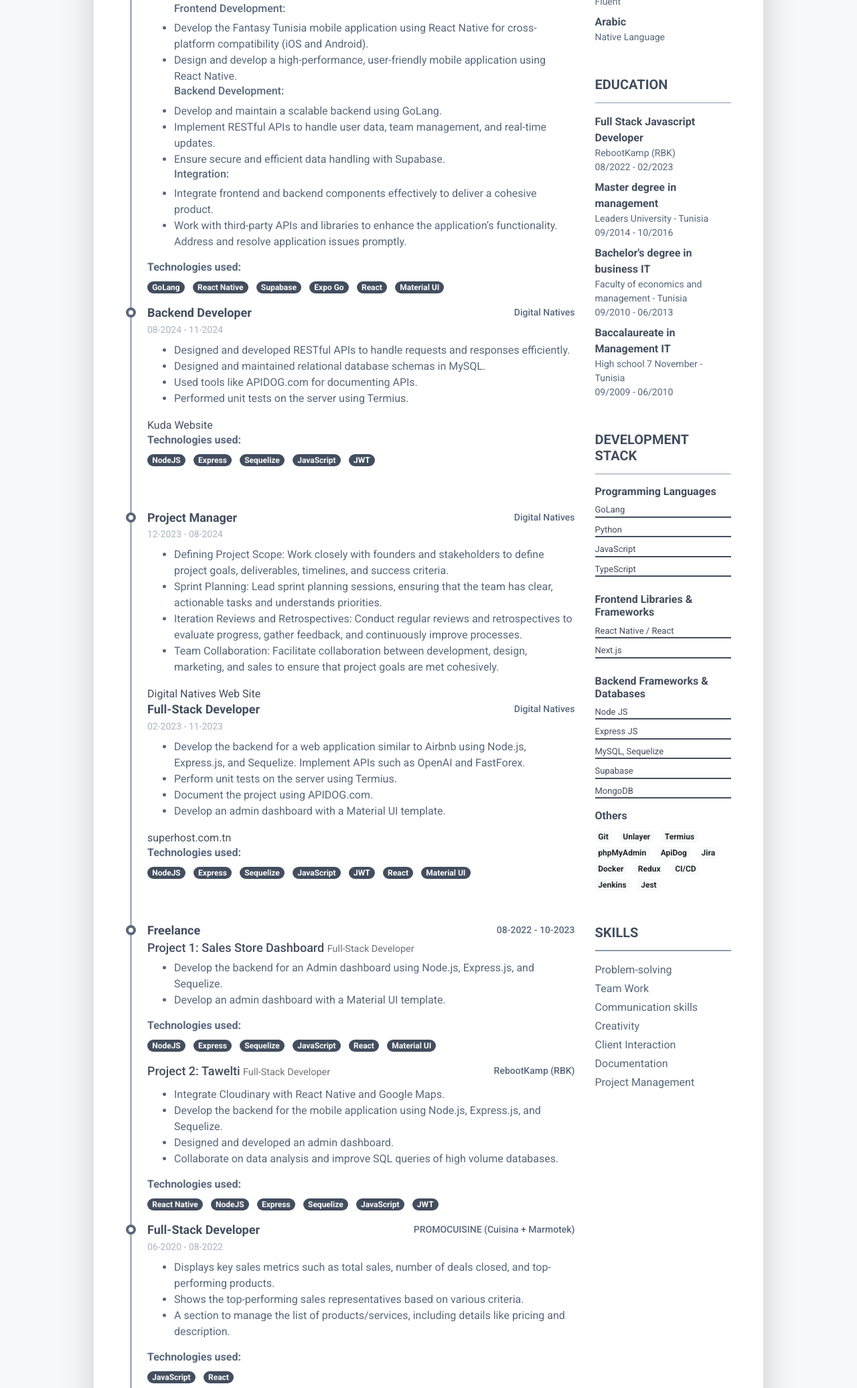
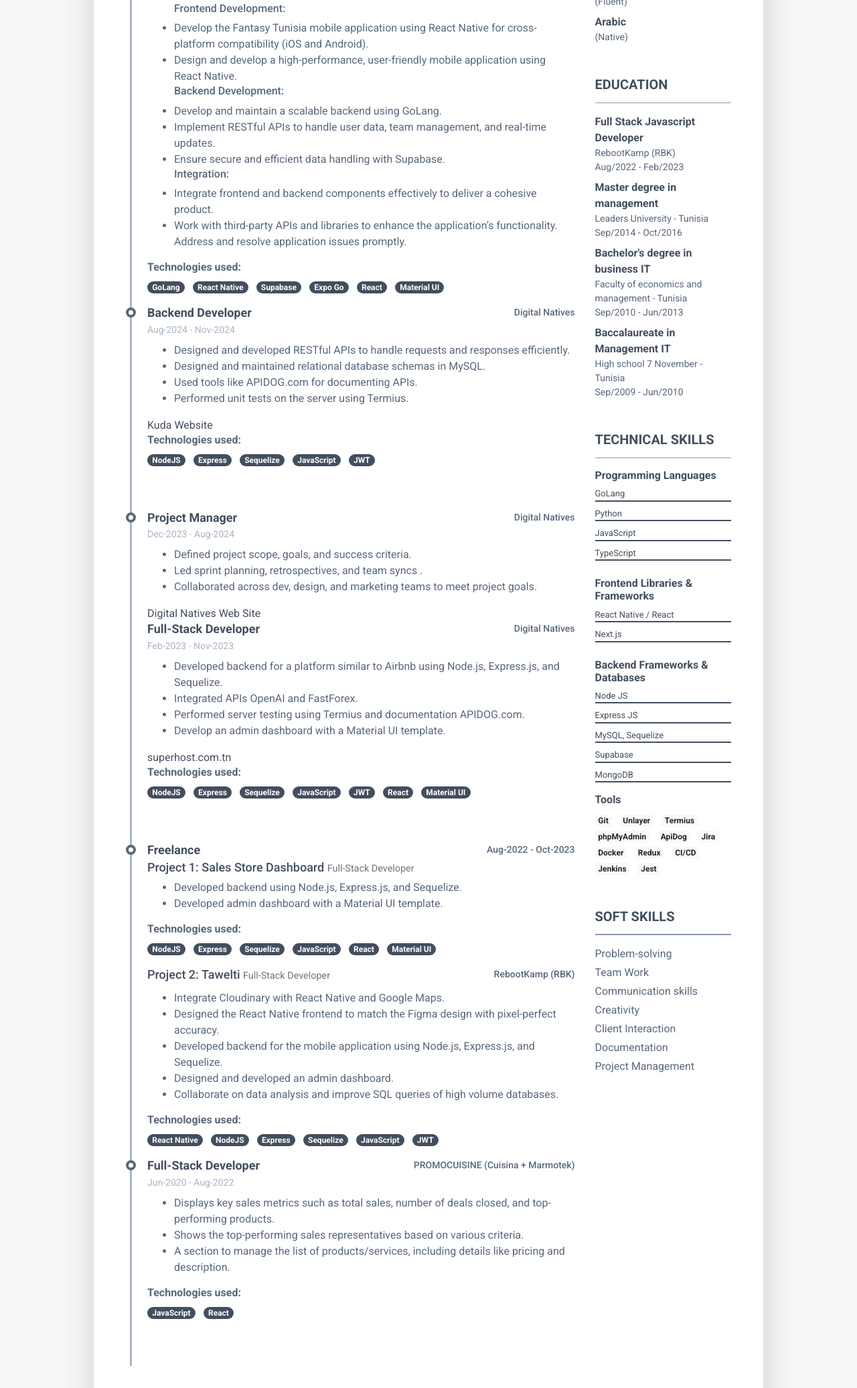
Before and after one commit to Dhiabenhassine/cv-Dhia-Ben-Hassine, a plain HTML site: page index.html in a window 1280 px wide. Shown: the part 607-2679 px from the top of the page at 67% size. Drawn offline with Linux system fonts and the light colour scheme.

Commit message:
version0.3.2

```diff
--- a/index.html
+++ b/index.html
@@ -157,7 +157,7 @@
                                                 <h3 class="resume-position-title font-weight-bold mb-1">Freelance</h3>
                                             </div>
                                             <h3 class="resume-position-title mb-1">Full-Stack Developer</h3>
-                                            <div class="resume-position-time">12-2024 - Present</div>
+                                            <div class="resume-position-time">Dec-2024 - Present</div>
                                         </div>
                                         <div class="resume-timeline-item-desc">
                                             <ul>
@@ -189,7 +189,7 @@
                                                 <h3 class="resume-position-title font-weight-bold mb-1">Backend Developer</h3>
                                                 <div class="resume-company-name ml-md-auto">Digital Natives</div>
                                             </div>
-                                            <div class="resume-position-time">08-2024 - 11-2024</div>
+                                            <div class="resume-position-time">Aug-2024 - Nov-2024</div>
                                         </div>
                                         <div class="resume-timeline-item-desc">
                                             <ul>
@@ -215,14 +215,13 @@
                                                 <h3 class="resume-position-title font-weight-bold mb-1">Project Manager</h3>
                                                 <div class="resume-company-name ml-auto">Digital Natives</div>
                                             </div>
-                                            <div class="resume-position-time">12-2023 - 08-2024</div>
+                                            <div class="resume-position-time">Dec-2023 - Aug-2024</div>
                                         </div>
                                         <div class="resume-timeline-item-desc">
                                             <ul>
-                                                <li>Defining Project Scope: Work closely with founders and stakeholders to define project goals, deliverables, timelines, and success criteria.</li>
-                                                <li>Sprint Planning: Lead sprint planning sessions, ensuring that the team has clear, actionable tasks and understands priorities.</li>
-                                                <li>Iteration Reviews and Retrospectives: Conduct regular reviews and retrospectives to evaluate progress, gather feedback, and continuously improve processes.</li>
-                                                <li>Team Collaboration: Facilitate collaboration between development, design, marketing, and sales to ensure that project goals are met cohesively.</li>
+                                                <li>Defined project scope, goals, and success criteria.</li>
+                                                <li>Led sprint planning, retrospectives, and team syncs .</li>
+                                                <li>Collaborated across dev, design, and marketing teams to meet project goals.</li>
                                             </ul>
                                             <a href="https://DigitalNativess.team/">Digital Natives Web Site</a>
                                         </div>
@@ -231,13 +230,14 @@
                                                 <h3 class="resume-position-title font-weight-bold mb-1">Full-Stack Developer</h3>
                                                 <div class="resume-company-name ml-auto">Digital Natives</div>
                                             </div>
-                                            <div class="resume-position-time">02-2023 - 11-2023</div>
+                                            <div class="resume-position-time">Feb-2023 - Nov-2023</div>
                                         </div>
                                         <div class="resume-timeline-item-desc">
                                             <ul>
-                                                <li>Develop the backend for a web application similar to Airbnb using Node.js, Express.js, and Sequelize. Implement APIs such as OpenAI and FastForex.</li>
-                                                <li>Perform unit tests on the server using Termius.</li>
-                                                <li>Document the project using APIDOG.com.</li>
+                                                <li>Developed backend for a platform similar to Airbnb using Node.js, Express.js, and Sequelize.
+                                                  </li>
+                                                  <li>Integrated APIs OpenAI and FastForex.</li>
+                                                <li>Performed server testing using Termius and documentation APIDOG.com.</li>
                                                 <li>Develop an admin dashboard with a Material UI template.</li>
                                             </ul>
                                             <a href="http://superhost.com.tn">superhost.com.tn</a>
@@ -257,15 +257,15 @@
                                         <div class="resume-timeline-item-header mb-2">
                                             <div class="d-flex flex-column flex-md-row">
                                                 <h3 class="resume-position-title font-weight-bold mb-1">Freelance</h3>
-                                                <div class="resume-company-name ml-auto">08-2022 - 10-2023</div>
+                                                <div class="resume-company-name ml-auto">Aug-2022 - Oct-2023</div>
                                             </div>
                                             <h3 class="resume-position-title mb-1">Project 1: Sales Store Dashboard
                                                 <small class="text-muted">Full-Stack Developer</small></h3>
                                         </div>
                                         <div class="resume-timeline-item-desc">
                                             <ul>
-                                                <li>Develop the backend for an Admin dashboard using Node.js, Express.js, and Sequelize.</li>
-                                                <li>Develop an admin dashboard with a Material UI template.</li>
+                                                <li>Developed backend using Node.js, Express.js, and Sequelize.</li>
+                                                <li>Developed admin dashboard with a Material UI template.</li>
                                             </ul>
                                             <h4 class="resume-timeline-item-desc-heading font-weight-bold">Technologies used:</h4>
                                             <ul class="list-inline">
@@ -290,7 +290,8 @@
                                         <div class="resume-timeline-item-desc">
                                             <ul>
                                                 <li>Integrate Cloudinary with React Native and Google Maps.</li>
-                                                <li>Develop the backend for the mobile application using Node.js, Express.js, and Sequelize.</li>
+                                                <li>Designed the React Native frontend to match the Figma design with pixel-perfect accuracy.</li>
+                                                <li>Developed backend for the mobile application using Node.js, Express.js, and Sequelize.</li>
                                                 <li>Designed and developed an admin dashboard.</li>
                                                 <li>Collaborate on data analysis and improve SQL queries of high volume databases.</li>
                                             </ul>
@@ -311,7 +312,7 @@
                                                 <h3 class="resume-position-title font-weight-bold mb-1">Full-Stack Developer</h3>
                                                 <div class="resume-company-name ml-auto">PROMOCUISINE (Cuisina + Marmotek)</div>
                                             </div>
-                                            <div class="resume-position-time">06-2020 - 08-2022</div>
+                                            <div class="resume-position-time">Jun-2020 - Aug-2022</div>
                                         </div>
                                         <div class="resume-timeline-item-desc">
                                             <ul>
@@ -339,15 +340,15 @@
                                 <ul class="list-unstyled resume-lang-list">
                                     <li>
                                         <span class="resume-lang-name font-weight-bold">French</span>
-                                        <div class="resume-degree-org">Fluent</div>
+                                        <div class="resume-degree-org">(Fluent)</div>
                                     </li>
                                     <li class="mb-2">
                                         <span class="resume-lang-name font-weight-bold">English</span>
-                                        <div class="resume-degree-org">Fluent</div>
+                                        <div class="resume-degree-org">(Fluent)</div>
                                     </li>
                                     <li class="mb-2">
                                         <span class="resume-lang-name font-weight-bold">Arabic</span>
-                                        <div class="resume-degree-org">Native Language</div>
+                                        <div class="resume-degree-org">(Native)</div>
                                     </li>
                                 </ul>
                             </div>
@@ -360,29 +361,29 @@
                                     <li class="mb-2">
                                         <div class="resume-degree font-weight-bold">Full Stack Javascript Developer</div>
                                         <div class="resume-degree-org">RebootKamp (RBK)</div>
-                                        <div class="resume-degree-org">08/2022 - 02/2023</div>
+                                        <div class="resume-degree-org">Aug/2022 - Feb/2023</div>
                                     </li>
                                     <li class="mb-2">
                                         <div class="resume-degree font-weight-bold">Master degree in management</div>
                                         <div class="resume-degree-org">Leaders University - Tunisia</div>
-                                        <div class="resume-degree-org">09/2014 - 10/2016</div>
+                                        <div class="resume-degree-org">Sep/2014 - Oct/2016</div>
                                     </li>
                                     <li class="mb-2">
                                         <div class="resume-degree font-weight-bold">Bachelor's degree in business IT</div>
                                         <div class="resume-degree-org">Faculty of economics and management - Tunisia</div>
-                                        <div class="resume-degree-org">09/2010 - 06/2013</div>
+                                        <div class="resume-degree-org">Sep/2010 - Jun/2013</div>
                                     </li>
                                     <li class="mb-2">
                                         <div class="resume-degree font-weight-bold">Baccalaureate in Management IT</div>
                                         <div class="resume-degree-org">High school 7 November - Tunisia</div>
-                                        <div class="resume-degree-org">09/2009 - 06/2010</div>
+                                        <div class="resume-degree-org">Sep/2009 - Jun/2010</div>
                                     </li>
                                 </ul>
                             </div>
                         </section>
                         <!-- Skills -->
                         <section class="resume-section skills-section mb-5">
-                            <h2 class="resume-section-title text-uppercase font-weight-bold pb-3 mb-3">Development Stack</h2>
+                            <h2 class="resume-section-title text-uppercase font-weight-bold pb-3 mb-3">Technical Skills</h2>
                             <div class="resume-section-content">
                                 <div class="resume-skill-item">
                                     <h4 class="resume-skills-cat font-weight-bold">Programming Languages</h4>
@@ -466,7 +467,7 @@
                                     </ul>
                                 </div>
                                 <div class="resume-skill-item">
-                                    <h4 class="resume-skills-cat font-weight-bold">Others</h4>
+                                    <h4 class="resume-skills-cat font-weight-bold">Tools</h4>
                                     <ul class="list-inline">
                                         <li class="list-inline-item"><span class="badge badge-light">Git</span></li>
                                         <li class="list-inline-item"><span class="badge badge-light">Unlayer</span></li>
@@ -486,7 +487,7 @@
                         </section>
                         <!-- Hobbies -->
                         <section class="resume-section interests-section mb-5">
-                            <h2 class="resume-section-title text-uppercase font-weight-bold pb-3 mb-3">Skills</h2>
+                            <h2 class="resume-section-title text-uppercase font-weight-bold pb-3 mb-3">Soft Skills</h2>
                             <div class="resume-section-content">
                                 <ul class="list-unstyled">
                                     <li class="mb-1">Problem-solving</li>
@@ -580,7 +581,7 @@
                                                 <h3 class="resume-position-title font-weight-bold mb-1">Freelance</h3>
                                             </div>
                                             <h3 class="resume-position-title mb-1">Développeur Full-Stack</h3>
-                                            <div class="resume-position-time">12-2024 - Présent</div>
+                                            <div class="resume-position-time">Dec-2024 - Présent</div>
                                         </div>
                                         <div class="resume-timeline-item-desc">
                                             <ul>
@@ -612,7 +613,7 @@
                                                 <h3 class="resume-position-title font-weight-bold mb-1">Développeur Backend</h3>
                                                 <div class="resume-company-name ml-md-auto">Digital Natives</div>
                                             </div>
-                                            <div class="resume-position-time">08-2024 - 11-2024</div>
+                                            <div class="resume-position-time">Aout-2024 - Nov-2024</div>
                                         </div>
                                         <div class="resume-timeline-item-desc">
                                             <ul>
@@ -638,7 +639,7 @@
                                                 <h3 class="resume-position-title font-weight-bold mb-1">Chef de Projet</h3>
                                                 <div class="resume-company-name ml-auto">Digital Natives</div>
                                             </div>
-                                            <div class="resume-position-time">12-2023 - 08-2024</div>
+                                            <div class="resume-position-time">Dec-2023 - Aout-2024</div>
                                         </div>
                                         <div class="resume-timeline-item-desc">
                                             <ul>
@@ -654,7 +655,7 @@
                                                 <h3 class="resume-position-title font-weight-bold mb-1">Développeur Full-Stack</h3>
                                                 <div class="resume-company-name ml-auto">Digital Natives</div>
                                             </div>
-                                            <div class="resume-position-time">02-2023 - 11-2023</div>
+                                            <div class="resume-position-time">Fev-2023 - Nov-2023</div>
                                         </div>
                                         <div class="resume-timeline-item-desc">
                                             <ul>
@@ -680,7 +681,7 @@
                                         <div class="resume-timeline-item-header mb-2">
                                             <div class="d-flex flex-column flex-md-row">
                                                 <h3 class="resume-position-title font-weight-bold mb-1">Freelance</h3>
-                                                <div class="resume-company-name ml-auto">08-2022 - 10-2023</div>
+                                                <div class="resume-company-name ml-auto">Aout-2022 - Oct-2023</div>
                                             </div>
                                             <h3 class="resume-position-title mb-1">Projet 1 : Tableau de bord de magasin de ventes
                                                 <small class="text-muted">Développeur Full-Stack</small></h3>
@@ -733,7 +734,7 @@
                                                 <h3 class="resume-position-title font-weight-bold mb-1">Développeur Full-Stack</h3>
                                                 <div class="resume-company-name ml-auto">PROMOCUISINE (Cuisina + Marmotek)</div>
                                             </div>
-                                            <div class="resume-position-time">06-2020 - 08-2022</div>
+                                            <div class="resume-position-time">Juin-2020 - Aout-2022</div>
                                         </div>
                                         <div class="resume-timeline-item-desc">
                                             <ul>
@@ -761,15 +762,15 @@
                                 <ul class="list-unstyled resume-lang-list">
                                     <li>
                                         <span class="resume-lang-name font-weight-bold">Français</span>
-                                        <div class="resume-degree-org">Courant</div>
+                                        <div class="resume-degree-org">(Courant)</div>
                                     </li>
                                     <li class="mb-2">
                                         <span class="resume-lang-name font-weight-bold">Anglais</span>
-                                        <div class="resume-degree-org">Courant</div>
+                                        <div class="resume-degree-org">(Courant)</div>
                                     </li>
                                     <li class="mb-2">
                                         <span class="resume-lang-name font-weight-bold">Arabe</span>
-                                        <div class="resume-degree-org">Langue Maternelle</div>
+                                        <div class="resume-degree-org">(Langue Maternelle)</div>
                                     </li>
                                 </ul>
                             </div>
@@ -782,22 +783,22 @@
                                     <li class="mb-2">
                                         <div class="resume-degree font-weight-bold">Full Stack Javascript Developer</div>
                                         <div class="resume-degree-org">RebootKamp (RBK)</div>
-                                        <div class="resume-degree-org">08/2022 - 02/2023</div>
+                                        <div class="resume-degree-org">Aout/2022 - Fev/2023</div>
                                     </li>
                                     <li class="mb-2">
                                         <div class="resume-degree font-weight-bold">Master en gestion</div>
                                         <div class="resume-degree-org">Leaders University - Tunisia</div>
-                                        <div class="resume-degree-org">09/2014 - 10/2016</div>
+                                        <div class="resume-degree-org">Sept/2014 - Oct/2016</div>
                                     </li>
                                     <li class="mb-2">
                                         <div class="resume-degree font-weight-bold">Licence en Informatique de Gestion</div>
                                         <div class="resume-degree-org">FSEG - Tunisia</div>
-                                        <div class="resume-degree-org">09/2010 - 06/2013</div>
+                                        <div class="resume-degree-org">Sept/2010 - Juin/2013</div>
                                     </li>
                                     <li class="mb-2">
                                         <div class="resume-degree font-weight-bold">Baccalauréat en Informatique de Gestion</div>
                                         <div class="resume-degree-org">Lycée 7 November - Tunisia</div>
-                                        <div class="resume-degree-org">09/2009 - 06/2010</div>
+                                        <div class="resume-degree-org">Sept/2009 - Juin/2010</div>
                                     </li>
                                 </ul>
                             </div>
```
